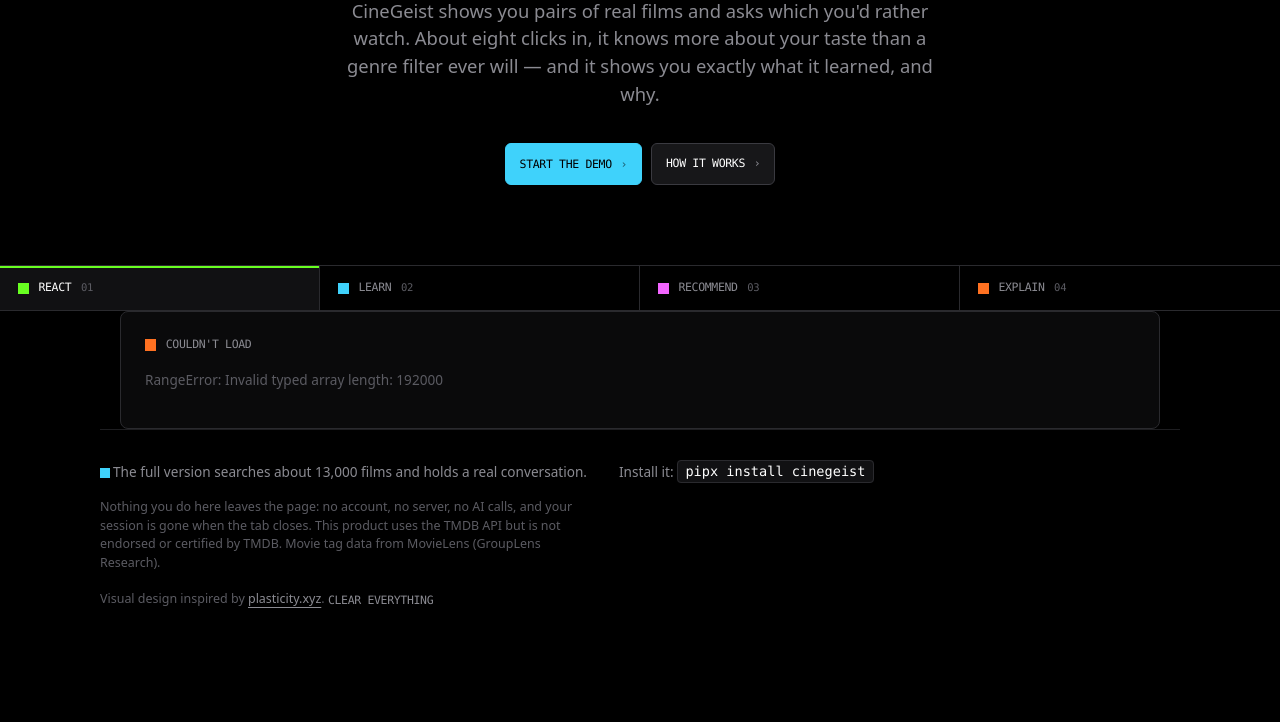
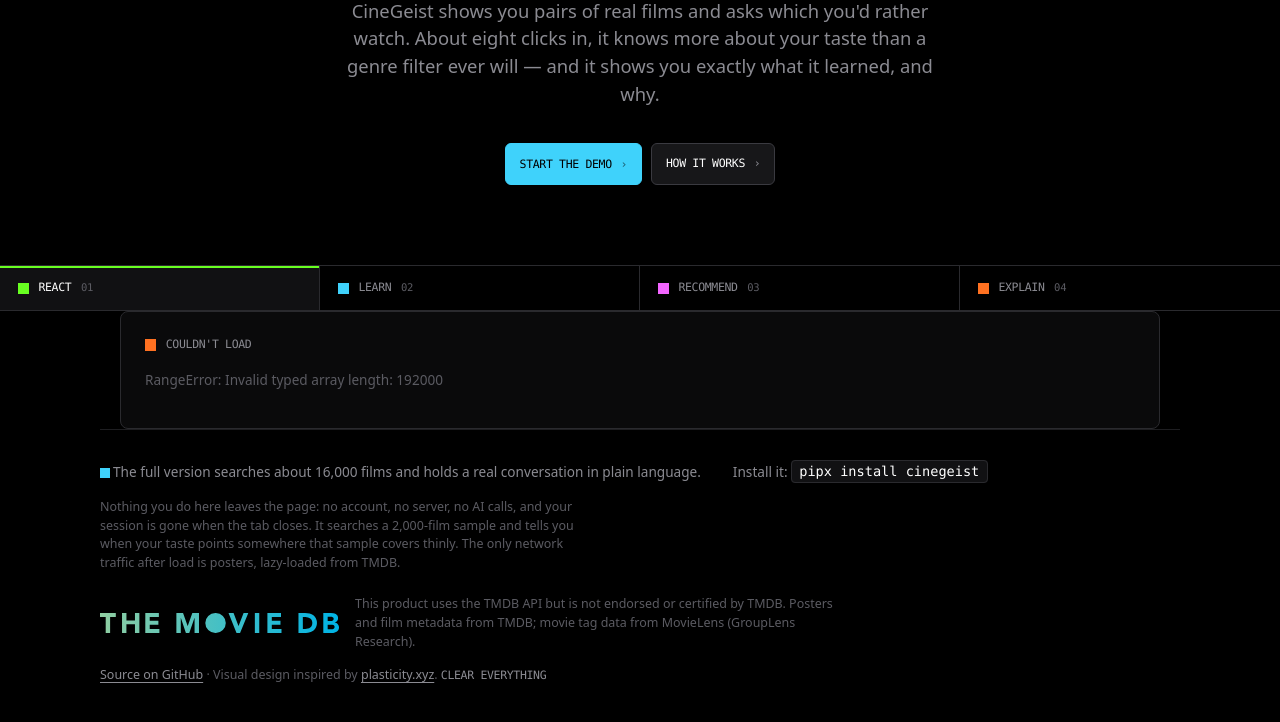
Before and after one commit to arijitgupta42/cinegeist, a website built with Vite: page web/index.html in a window 1280 px wide. Shown: the part 310-1032 px from the top of the page. Before the commit the page ends 984 px from the top, so only its background shows below. Built offline with nearby package versions, Linux system fonts and the light colour scheme; files whose address does not match are found by name.

Commit message:
Finish the landing page with TMDB's logo and a source link (#37)
The demo displays TMDB posters, so TMDB's brand guidelines call for their
logo, not just the disclaimer line. Their official horizontal logo now sits
in the footer beside the attribution, self-hosted as a local asset so the
page still makes no external calls beyond the poster CDN.

Also adds a "Source on GitHub" link, folds the 2,000-film sample caveat and
the lazy-loaded-posters note into the privacy statement, and fixes the
one-off "13,000" in the footer to the ~16,000 the catalog actually holds,
matching the count shown on the intro and in the honesty banner.

```diff
--- a/web/src/main.ts
+++ b/web/src/main.ts
@@ -12,6 +12,7 @@
 const chevron = `<span class="chev" aria-hidden="true">›</span>`;
 
 function renderChrome(): void {
+  const base = import.meta.env.BASE_URL; // so the self-hosted TMDB logo resolves under the Pages base path
   app.innerHTML = `
     <div class="notice">
       This demo runs entirely in your browser — no account, no server, no AI calls.
@@ -60,16 +61,25 @@
 
     <footer class="wrap foot">
       <div class="row" id="full">
-        <span><span class="sq cyan"></span> The full version searches about 13,000 films and holds a real conversation.</span>
+        <span><span class="sq cyan"></span> The full version searches about 16,000 films and holds a real conversation in plain language.</span>
         <span>Install it: <code>pipx install cinegeist</code></span>
       </div>
       <p class="attrib" id="privacy">
-        Nothing you do here leaves the page: no account, no server, no AI calls, and your session is
-        gone when the tab closes. This product uses the TMDB API but is not endorsed or certified by
-        TMDB. Movie tag data from MovieLens (GroupLens Research).
+        Nothing you do here leaves the page: no account, no server, no AI calls, and your session is gone
+        when the tab closes. It searches a 2,000-film sample and tells you when your taste points somewhere
+        that sample covers thinly. The only network traffic after load is posters, lazy-loaded from TMDB.
       </p>
+      <div class="colophon">
+        <a class="tmdb" href="https://www.themoviedb.org/" target="_blank" rel="noopener noreferrer"
+          aria-label="The Movie Database (TMDB)"><img src="${base}tmdb.svg" alt="The Movie Database (TMDB)" /></a>
+        <p class="attrib legal">
+          This product uses the TMDB API but is not endorsed or certified by TMDB. Posters and film metadata
+          from TMDB; movie tag data from MovieLens (GroupLens Research).
+        </p>
+      </div>
       <p class="credit">
-        Visual design inspired by
+        <a href="https://github.com/arijitgupta42/cinegeist" target="_blank" rel="noopener noreferrer">Source on GitHub</a>
+        · Visual design inspired by
         <a href="https://www.plasticity.xyz/" target="_blank" rel="noopener noreferrer">plasticity.xyz</a>.
         <button class="link" data-clear><span class="mono">Clear everything</span></button>
       </p>
--- a/web/src/style.css
+++ b/web/src/style.css
@@ -852,6 +852,27 @@
   font-size: 0.78rem;
   max-width: 70ch;
 }
+/* TMDB attribution: their official logo, self-hosted, beside the required disclaimer line */
+.foot .colophon {
+  display: flex;
+  align-items: center;
+  gap: 1rem;
+  margin-top: 1.4rem;
+  flex-wrap: wrap;
+}
+.foot .tmdb {
+  flex: 0 0 auto;
+  display: inline-flex;
+}
+.foot .tmdb img {
+  height: 20px;
+  width: auto;
+  display: block;
+}
+.foot .legal {
+  margin: 0;
+  flex: 1 1 260px;
+}
 .foot .credit {
   margin-top: 0.6rem;
   color: var(--ink-faint);
```
Also changed, not shown: web/public/tmdb.svg (added).
